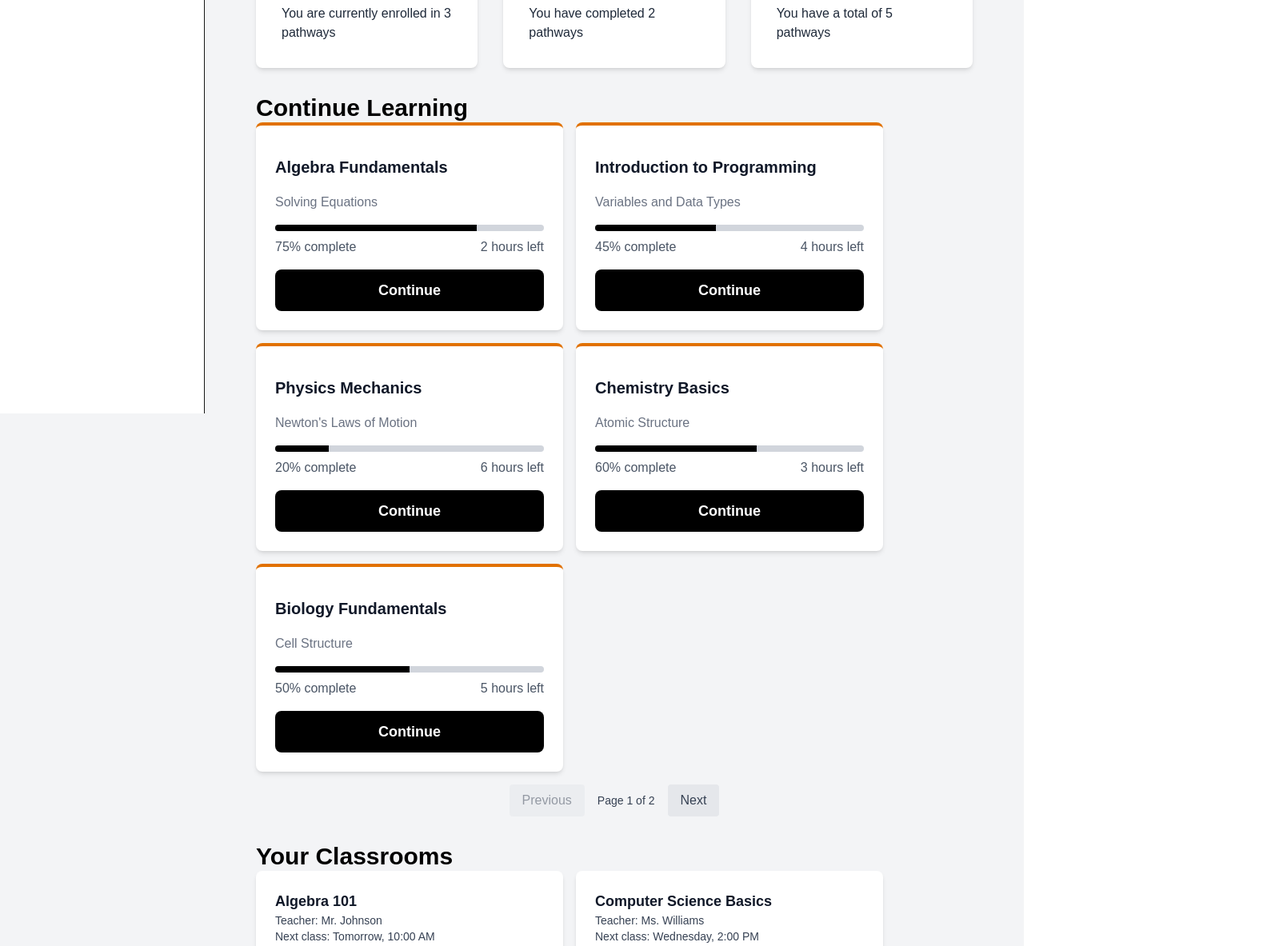
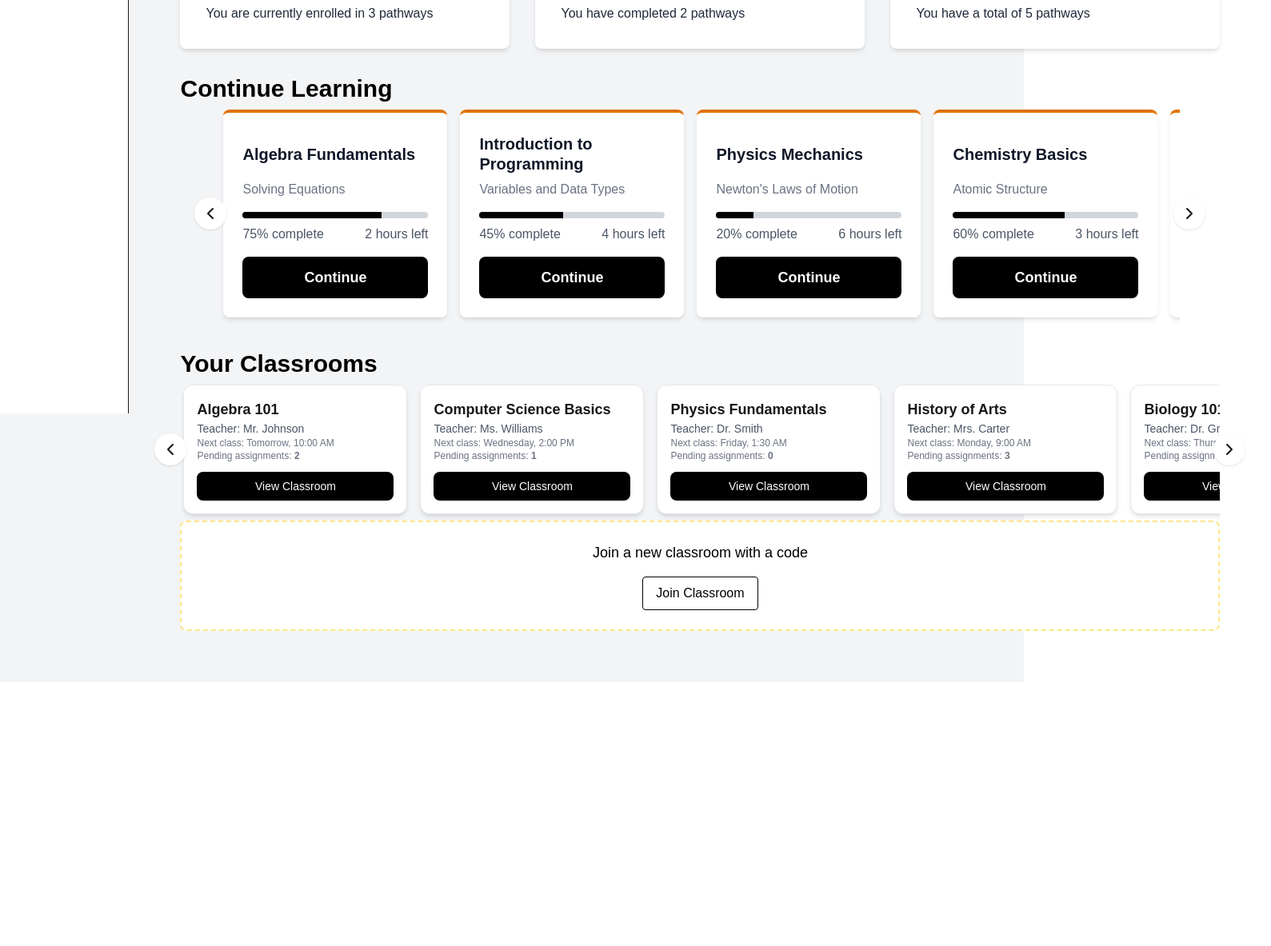
Before and after one commit to dhruvpatt/roadmaps, a Next.js app in the folder pathways/: page /dashboard in a window 1280 px wide. Shown: the part 340-1523 px from the top of the page at 80% size, 1589 px wide, since content can reach past the window. After the commit the page ends 1193 px from the top, so only its background shows below. Built offline with nearby package versions, Linux system fonts and the light colour scheme.

Commit message:
implement horizontal scrolling for classrooms and courses sections

```diff
--- a/pathways/components/student-dashboard/classrooms.jsx
+++ b/pathways/components/student-dashboard/classrooms.jsx
@@ -1,109 +1,82 @@
-import React, { useState } from "react";
+import React, { useRef } from "react";
+import { ChevronLeft, ChevronRight } from "lucide-react";
 import ClassroomCard from "./classroom-card";
 
 export default function YourClassrooms() {
-  const [currentPage, setCurrentPage] = useState(1);
-  const cardsPerPage = 5;
+  const scrollRef = useRef(null);
 
-  // Mock data with unique IDs
+  // Mock data
   const classrooms = [
-    {
-      id: 1,
-      title: "Algebra 101",
-      teacher: "Mr. Johnson",
-      nextClass: "Tomorrow, 10:00 AM",
-      pendingAssignments: 2,
-    },
-    {
-      id: 2,
-      title: "Computer Science Basics",
-      teacher: "Ms. Williams",
-      nextClass: "Wednesday, 2:00 PM",
-      pendingAssignments: 1,
-    },
-    {
-      id: 3,
-      title: "Physics Fundamentals",
-      teacher: "Dr. Smith",
-      nextClass: "Friday, 1:30 AM",
-      pendingAssignments: 0,
-    },
-    {
-      id: 4,
-      title: "History of Arts",
-      teacher: "Mrs. Carter",
-      nextClass: "Monday, 9:00 AM",
-      pendingAssignments: 3,
-    },
-    {
-      id: 5,
-      title: "Biology 101",
-      teacher: "Dr. Greene",
-      nextClass: "Thursday, 11:00 AM",
-      pendingAssignments: 4,
-    },
-    {
-      id: 6,
-      title: "Chemistry Basics",
-      teacher: "Mr. Brown",
-      nextClass: "Tuesday, 12:00 PM",
-      pendingAssignments: 2,
-    },
-    {
-      id: 7,
-      title: "English Literature",
-      teacher: "Mrs. Davis",
-      nextClass: "Friday, 3:00 PM",
-      pendingAssignments: 1,
-    },
-    // ... add more classrooms if needed
+    { id: 1, title: "Algebra 101", teacher: "Mr. Johnson", nextClass: "Tomorrow, 10:00 AM", pendingAssignments: 2 },
+    { id: 2, title: "Computer Science Basics", teacher: "Ms. Williams", nextClass: "Wednesday, 2:00 PM", pendingAssignments: 1 },
+    { id: 3, title: "Physics Fundamentals", teacher: "Dr. Smith", nextClass: "Friday, 1:30 AM", pendingAssignments: 0 },
+    { id: 4, title: "History of Arts", teacher: "Mrs. Carter", nextClass: "Monday, 9:00 AM", pendingAssignments: 3 },
+    { id: 5, title: "Biology 101", teacher: "Dr. Greene", nextClass: "Thursday, 11:00 AM", pendingAssignments: 4 },
+    { id: 6, title: "Chemistry Basics", teacher: "Mr. Brown", nextClass: "Tuesday, 12:00 PM", pendingAssignments: 2 },
+    { id: 7, title: "English Literature", teacher: "Mrs. Davis", nextClass: "Friday, 3:00 PM", pendingAssignments: 1 },
   ];
 
-  const totalPages = Math.ceil(classrooms.length / cardsPerPage);
-  const startIndex = (currentPage - 1) * cardsPerPage;
-  const currentClassrooms = classrooms.slice(startIndex, startIndex + cardsPerPage);
+  const scrollAmount = 320 * 4; // Scrolls 4 cards at a time
 
-  const goToPreviousPage = () => {
-    if (currentPage > 1) {
-      setCurrentPage(prev => prev - 1);
+  const scrollLeft = () => {
+    if (scrollRef.current) {
+      scrollRef.current.scrollBy({ left: -scrollAmount, behavior: "smooth" });
     }
   };
 
-  const goToNextPage = () => {
-    if (currentPage < totalPages) {
-      setCurrentPage(prev => prev + 1);
+  const scrollRight = () => {
+    if (scrollRef.current) {
+      scrollRef.current.scrollBy({ left: scrollAmount, behavior: "smooth" });
     }
   };
 
   return (
-    <div className="mx-auto">
-      <h2 className="text-black text-3xl font-black mt-8">Your Classrooms</h2>
+    <div className="max-w-[1300px] mx-auto">
+      <div className="relative">
+        {/* Left Arrow */}
+        <button
+          onClick={scrollLeft}
+          className="hidden md:block absolute left-[-2rem] top-1/2 -translate-y-1/2 z-10
+                     bg-white p-2 rounded-full shadow hover:bg-gray-100 focus:outline-none"
+        >
+          <ChevronLeft />
+        </button>
 
-      {/* Cards Container */}
-      <div className="flex flex-wrap gap-4">
-        {currentClassrooms.map((classroom) => (
-          <ClassroomCard key={classroom.id} {...classroom} />
-        ))}
-      </div>
+        {/* Scrollable Row */}
+        <div className="overflow-hidden">
+          <div
+            ref={scrollRef}
+            className="flex space-x-4 px-1 py-2 scroll-smooth"
+            style={{ width: "1300px", overflowX: "scroll", scrollBehavior: "smooth" }}
+          >
+            {classrooms.map((classroom) => (
+              <div
+                key={classroom.id}
+                className="w-[280px] flex-shrink-0 bg-white shadow-md rounded-xl p-4 border border-gray-200"
+              >
+                <h3 className="font-bold text-lg">{classroom.title}</h3>
+                <p className="text-gray-600 text-sm">Teacher: {classroom.teacher}</p>
+                <p className="text-gray-500 text-xs">Next class: {classroom.nextClass}</p>
+                <p className="text-gray-500 text-xs">
+                  Pending assignments: <span className="font-semibold">{classroom.pendingAssignments}</span>
+                </p>
 
-      {/* Pagination Controls */}
-      <div className="mt-4 flex items-center justify-center space-x-4">
+                {/* View Classroom Button */}
+                <button className="mt-3 w-full bg-black text-white py-2 rounded-lg text-sm">
+                  View Classroom
+                </button>
+              </div>
+            ))}
+          </div>
+        </div>
+
+        {/* Right Arrow */}
         <button
-          onClick={goToPreviousPage}
-          disabled={currentPage === 1}
-          className="px-4 py-2 bg-gray-200 text-gray-700 rounded disabled:opacity-50 disabled:cursor-not-allowed"
+          onClick={scrollRight}
+          className="hidden md:block absolute right-[-2rem] top-1/2 -translate-y-1/2 z-10
+                     bg-white p-2 rounded-full shadow hover:bg-gray-100 focus:outline-none"
         >
-          Previous
-        </button>
-        <span className="text-sm text-gray-700">
-          Page {currentPage} of {totalPages}
-        </span>
-        <button
-          onClick={goToNextPage}
-          disabled={currentPage === totalPages}
-          className="px-4 py-2 bg-gray-200 text-gray-700 rounded disabled:opacity-50 disabled:cursor-not-allowed"
-        >
-          Next
+          <ChevronRight />
         </button>
       </div>
     </div>
--- a/pathways/components/student-dashboard/continue-learning.jsx
+++ b/pathways/components/student-dashboard/continue-learning.jsx
@@ -1,108 +1,71 @@
-import React, { useState } from "react";
+import React, { useRef } from "react";
+import { ChevronLeft, ChevronRight } from "lucide-react";
 import CourseCard from "./pathway-card";
 
 export default function ContinueLearning() {
-  const [currentPage, setCurrentPage] = useState(1);
-  const cardsPerPage = 5;
+  const scrollRef = useRef(null);
 
-  // Mock data with unique IDs
+  const blocks = 5; // Number of blocks to scroll by
+
+  // Mock data
   const courses = [
-    {
-      id: 1,
-      title: "Algebra Fundamentals",
-      subtitle: "Solving Equations",
-      progress: 75,
-      hoursLeft: 2,
-    },
-    {
-      id: 2,
-      title: "Introduction to Programming",
-      subtitle: "Variables and Data Types",
-      progress: 45,
-      hoursLeft: 4,
-    },
-    {
-      id: 3,
-      title: "Physics Mechanics",
-      subtitle: "Newton's Laws of Motion",
-      progress: 20,
-      hoursLeft: 6,
-    },
-    {
-      id: 4,
-      title: "Chemistry Basics",
-      subtitle: "Atomic Structure",
-      progress: 60,
-      hoursLeft: 3,
-    },
-    {
-      id: 5,
-      title: "Biology Fundamentals",
-      subtitle: "Cell Structure",
-      progress: 50,
-      hoursLeft: 5,
-    },
-    {
-      id: 6,
-      title: "Geometry",
-      subtitle: "Shapes & Theorems",
-      progress: 30,
-      hoursLeft: 2,
-    },
-    {
-      id: 7,
-      title: "Advanced Physics",
-      subtitle: "Quantum Mechanics",
-      progress: 10,
-      hoursLeft: 8,
-    },
-    // Add more courses as needed
+    { id: 1, title: "Algebra Fundamentals", subtitle: "Solving Equations", progress: 75, hoursLeft: 2 },
+    { id: 2, title: "Introduction to Programming", subtitle: "Variables and Data Types", progress: 45, hoursLeft: 4 },
+    { id: 3, title: "Physics Mechanics", subtitle: "Newton's Laws of Motion", progress: 20, hoursLeft: 6 },
+    { id: 4, title: "Chemistry Basics", subtitle: "Atomic Structure", progress: 60, hoursLeft: 3 },
+    { id: 5, title: "Biology Fundamentals", subtitle: "Cell Structure", progress: 50, hoursLeft: 5 },
+    { id: 6, title: "Geometry", subtitle: "Shapes & Theorems", progress: 30, hoursLeft: 2 },
+    { id: 7, title: "Advanced Physics", subtitle: "Quantum Mechanics", progress: 10, hoursLeft: 8 },
   ];
 
-  const totalPages = Math.ceil(courses.length / cardsPerPage);
-  const startIndex = (currentPage - 1) * cardsPerPage;
-  const currentCourses = courses.slice(startIndex, startIndex + cardsPerPage);
+  const scrollAmount = 300 * blocks; // Each card is ~300px wide, so scroll by 4 cards
 
-  const goToPreviousPage = () => {
-    if (currentPage > 1) {
-      setCurrentPage((prev) => prev - 1);
+  const scrollLeft = () => {
+    if (scrollRef.current) {
+      scrollRef.current.scrollBy({ left: -scrollAmount, behavior: "smooth" });
     }
   };
 
-  const goToNextPage = () => {
-    if (currentPage < totalPages) {
-      setCurrentPage((prev) => prev + 1);
+  const scrollRight = () => {
+    if (scrollRef.current) {
+      scrollRef.current.scrollBy({ left: scrollAmount, behavior: "smooth" });
     }
   };
 
   return (
-    <div className="mx-auto">
-      {/* Cards Container */}
-      <h2 className="text-black text-3xl font-black mt-8">Continue Learning</h2>
-      <div className="flex flex-wrap gap-4">
-        {currentCourses.map((course) => (
-          <CourseCard key={course.id} {...course} />
-        ))}
-      </div>
+    <div className="max-w-[1200px] mx-auto">
+      <div className="relative">
+        {/* Left Arrow */}
+        <button
+          onClick={scrollLeft}
+          className="hidden md:block absolute left-[-2rem] top-1/2 -translate-y-1/2 z-10
+                     bg-white p-2 rounded-full shadow hover:bg-gray-100 focus:outline-none"
+        >
+          <ChevronLeft />
+        </button>
 
-      {/* Pagination Controls */}
-      <div className="mt-4 flex items-center justify-center space-x-4">
+        {/* Scrollable Row */}
+        <div className="overflow-hidden">
+          <div
+            ref={scrollRef}
+            className="flex space-x-4 px-1 py-2 scroll-smooth"
+            style={{ width: "1200px", overflowX: "scroll", scrollBehavior: "smooth" }}
+          >
+            {courses.map((course) => (
+              <div key={course.id} className="w-[280px] flex-shrink-0">
+                <CourseCard {...course} />
+              </div>
+            ))}
+          </div>
+        </div>
+
+        {/* Right Arrow */}
         <button
-          onClick={goToPreviousPage}
-          disabled={currentPage === 1}
-          className="px-4 py-2 bg-gray-200 text-gray-700 rounded disabled:opacity-50 disabled:cursor-not-allowed"
+          onClick={scrollRight}
+          className="hidden md:block absolute right-[-2rem] top-1/2 -translate-y-1/2 z-10
+                     bg-white p-2 rounded-full shadow hover:bg-gray-100 focus:outline-none"
         >
-          Previous
-        </button>
-        <span className="text-sm text-gray-700">
-          Page {currentPage} of {totalPages}
-        </span>
-        <button
-          onClick={goToNextPage}
-          disabled={currentPage === totalPages}
-          className="px-4 py-2 bg-gray-200 text-gray-700 rounded disabled:opacity-50 disabled:cursor-not-allowed"
-        >
-          Next
+          <ChevronRight />
         </button>
       </div>
     </div>
--- a/pathways/pages/dashboard.jsx
+++ b/pathways/pages/dashboard.jsx
@@ -15,8 +15,10 @@ const Dashboard = () => {
                     <p className="text-gray-600 text-2xl mb-8">Continue your learning journey</p>
                     <StudentStats />
 
+                    <h2 className="text-black text-3xl font-black mt-8">Continue Learning</h2>
+                    <ContinueLearning />
 
-                    <ContinueLearning />
+                    <h2 className="text-black text-3xl font-black mt-8">Your Classrooms</h2>
                     <YourClassrooms />
                     <JoinClassroomCard />
                 </div>
```
